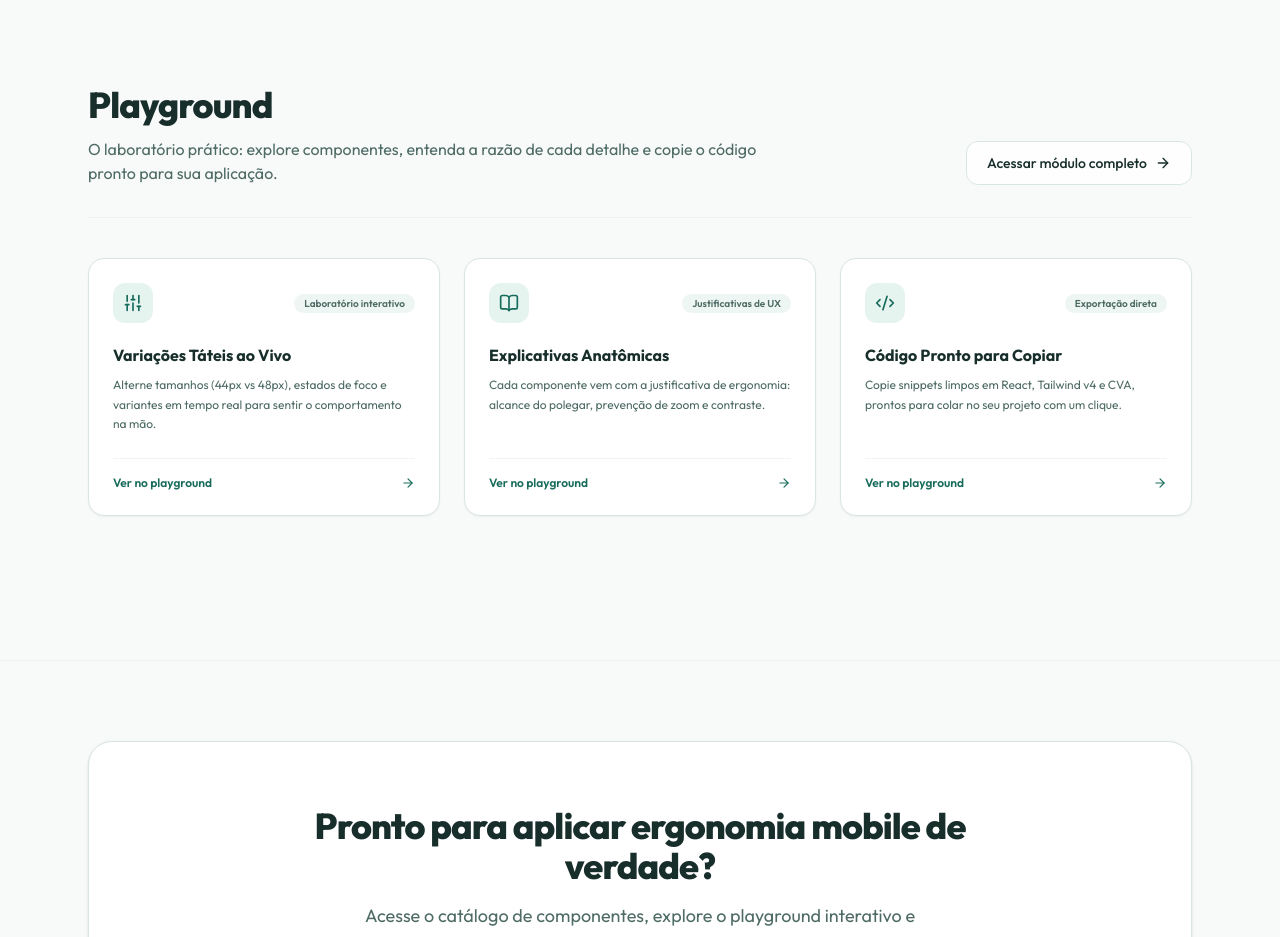
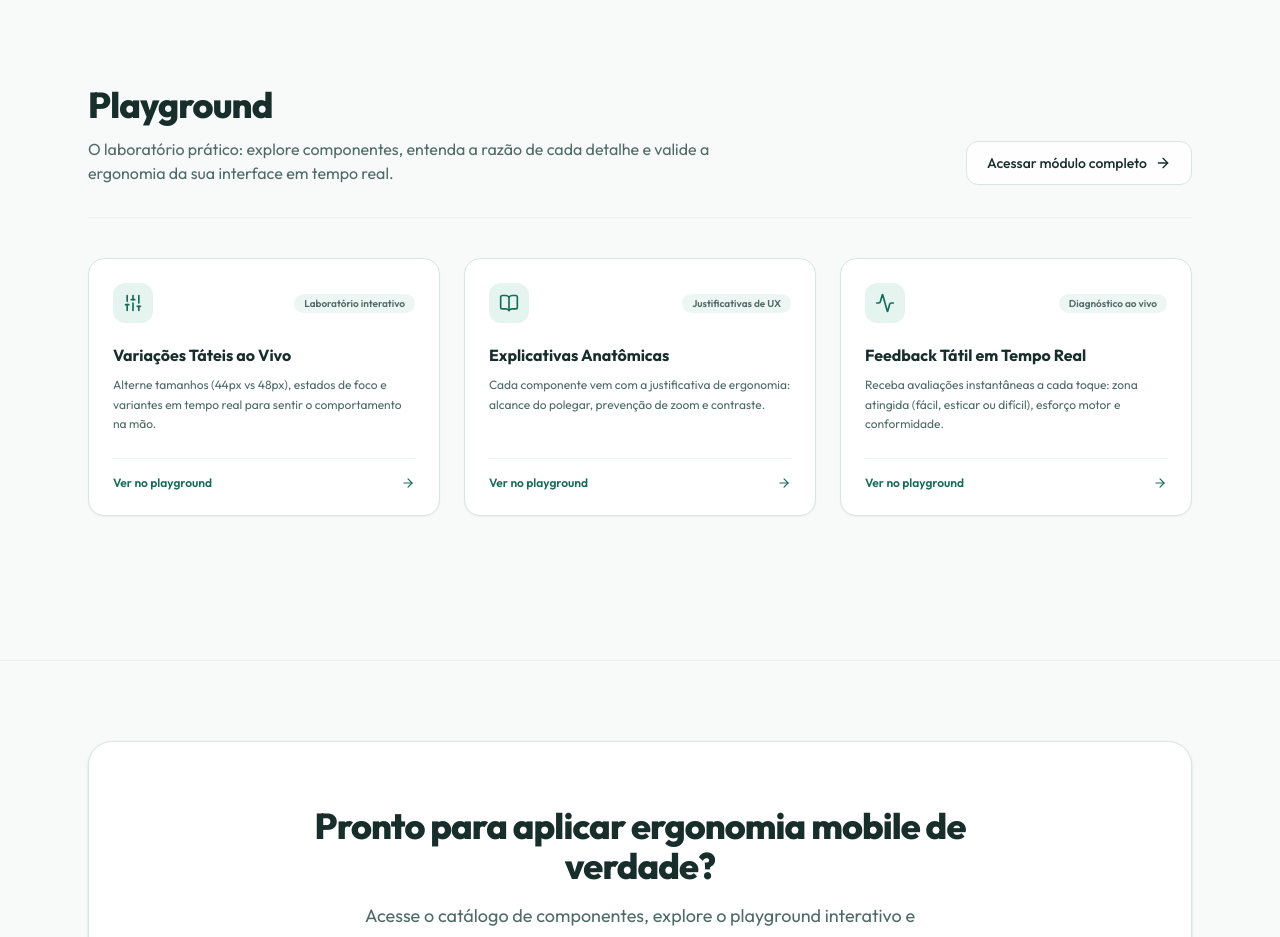
Before and after one commit to whoisnathaliamelo/hapto, a Next.js app: page / in a window 1280 px wide. Shown: the part 2300-3237 px from the top of the page. Built offline with nearby package versions, Linux system fonts and the light colour scheme.

Commit message:
Refactor: Ajuste no texto escrito do playground

```diff
--- a/components/landing/modules.tsx
+++ b/components/landing/modules.tsx
@@ -34,11 +34,11 @@ const modules = [
     title: "Playground",
     icon: Terminal,
     description:
-      "Ambiente interativo para testar estados dos componentes, ler a justificativa ergonômica de cada decisão e copiar o código pronto para produção.",
+      "Ambiente interativo para simular interações mobile, avaliar zonas de alcance do polegar e obter diagnósticos ergonômicos em tempo real.",
     features: [
       "Teste de componentes em tempo real",
-      "Explicativas anatômicas integradas",
-      "Snippet de código pronto (React, CVA & Tailwind)",
+      "Simulação de pegada e zonas de alcance",
+      "Diagnóstico de esforço e fadiga motora",
     ],
   },
 ];
--- a/components/landing/playground-preview.tsx
+++ b/components/landing/playground-preview.tsx
@@ -1,6 +1,6 @@
 import Link from "next/link";
 import { Reveal } from "@/components/reveal";
-import { Sliders, BookOpen, Code2, ArrowRight } from "lucide-react";
+import { Sliders, BookOpen, Activity, ArrowRight } from "lucide-react";
 import { buttonVariants } from "@/components/ui/button";
 
 const playgroundCards = [
@@ -19,11 +19,11 @@ const playgroundCards = [
       "Cada componente vem com a justificativa de ergonomia: alcance do polegar, prevenção de zoom e contraste.",
   },
   {
-    icon: Code2,
-    badge: "Exportação direta",
-    title: "Código Pronto para Copiar",
+    icon: Activity,
+    badge: "Diagnóstico ao vivo",
+    title: "Feedback Tátil em Tempo Real",
     description:
-      "Copie snippets limpos em React, Tailwind v4 e CVA, prontos para colar no seu projeto com um clique.",
+      "Receba avaliações instantâneas a cada toque: zona atingida (fácil, esticar ou difícil), esforço motor e conformidade.",
   },
 ];
 
@@ -41,7 +41,7 @@ export function PlaygroundPreview() {
                 Playground
               </h2>
               <p className="mt-3 text-base text-muted">
-                O laboratório prático: explore componentes, entenda a razão de cada detalhe e copie o código pronto para sua aplicação.
+                O laboratório prático: explore componentes, entenda a razão de cada detalhe e valide a ergonomia da sua interface em tempo real.
               </p>
             </div>
 
```
